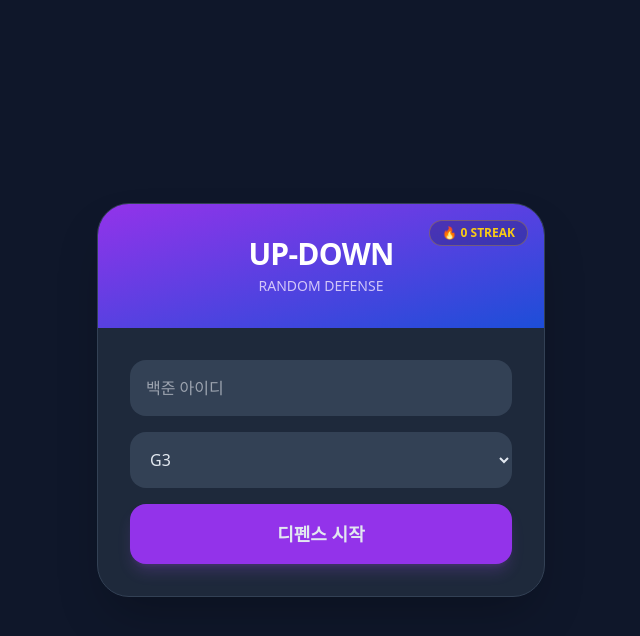
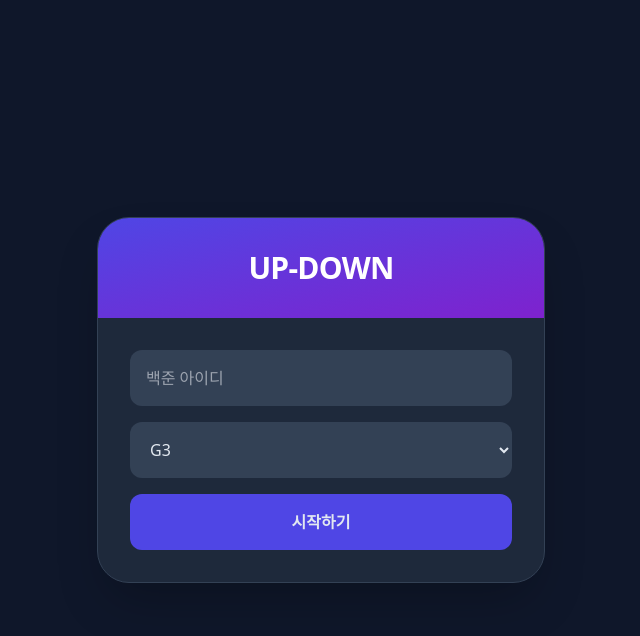
Before and after one commit to coding04291-beep/randi, a Flask app: page / in a window 1280 px wide. Shown: the top 636 px of the page, without its empty margins (319-959 px from the left). Run offline with Flask 3, Linux system fonts and the light colour scheme; some libraries are stand-ins or nearby versions.

Commit message:
Update index.html

```diff
--- a/templates/index.html
+++ b/templates/index.html
@@ -2,199 +2,118 @@
 <html lang="ko">
 <head>
     <meta charset="UTF-8">
-    <meta name="viewport" content="width=device-width, initial-scale=1.0">
-    <title>백준 업다운 랜디 - 파이널</title>
+    <title>업다운 랜디 배포판</title>
     <script src="https://cdn.tailwindcss.com"></script>
     <style>
-        .tier-glow { text-shadow: 0 0 15px rgba(168, 85, 247, 0.4); }
-        .progress-bar { transition: width 1s linear; }
+        .glow { text-shadow: 0 0 10px rgba(168, 85, 247, 0.5); }
     </style>
 </head>
 <body class="bg-[#0f172a] text-slate-200 min-h-screen flex items-center justify-center p-4">
 
     <div class="w-full max-w-md bg-[#1e293b] rounded-[2rem] shadow-2xl border border-slate-700 overflow-hidden">
-        <div class="bg-gradient-to-br from-purple-600 to-blue-700 p-8 text-center relative">
-            <div id="streak-container" class="absolute top-4 right-4 bg-black/20 px-3 py-1 rounded-full text-xs font-bold text-yellow-400 border border-yellow-500/30">
-                🔥 <span id="streak-count">0</span> STREAK
-            </div>
-            <h1 class="text-3xl font-black tracking-tight text-white mb-1">UP-DOWN</h1>
-            <p class="text-purple-100 text-sm font-medium opacity-80">RANDOM DEFENSE</p>
+        <div class="bg-gradient-to-br from-indigo-600 to-purple-700 p-8 text-center">
+            <h1 class="text-3xl font-black text-white tracking-tight">UP-DOWN</h1>
+            <div id="streak-ui" class="hidden mt-2 text-yellow-400 font-bold">🔥 STREAK: <span id="streak-count">0</span></div>
         </div>
 
         <div class="p-8">
             <div id="setup-area" class="space-y-4">
-                <input id="handle" type="text" placeholder="백준 아이디"
-                       class="w-full bg-[#334155] border-none rounded-2xl p-4 outline-none focus:ring-2 ring-purple-500 transition">
-                <select id="start-tier" class="w-full bg-[#334155] border-none rounded-2xl p-4 outline-none focus:ring-2 ring-purple-500"></select>
-                <button onclick="startGame()" class="w-full bg-purple-600 hover:bg-purple-500 py-4 rounded-2xl font-bold text-lg shadow-lg shadow-purple-500/20 transition-all active:scale-95">
-                    디펜스 시작
-                </button>
+                <input id="handle" type="text" placeholder="백준 아이디" class="w-full bg-[#334155] border-none rounded-xl p-4 outline-none focus:ring-2 ring-indigo-500">
+                <select id="start-tier" class="w-full bg-[#334155] border-none rounded-xl p-4 outline-none focus:ring-2 ring-indigo-500"></select>
+                <button onclick="startGame()" class="w-full bg-indigo-600 hover:bg-indigo-500 py-4 rounded-xl font-bold">시작하기</button>
             </div>
 
             <div id="game-area" class="hidden space-y-6">
                 <div class="flex justify-between items-end">
                     <div>
-                        <p class="text-slate-400 text-xs font-bold uppercase tracking-tighter">Current Level</p>
-                        <h2 id="display-tier" class="text-4xl font-black text-purple-400 tier-glow">G3</h2>
+                        <p class="text-xs text-slate-400 font-bold uppercase">Tier</p>
+                        <h2 id="display-tier" class="text-4xl font-black text-indigo-400 glow">--</h2>
                     </div>
                     <div class="text-right">
-                        <p id="timer-label" class="text-slate-400 text-xs font-bold uppercase tracking-tighter">Time Left</p>
+                        <p class="text-xs text-slate-400 font-bold uppercase">Time</p>
                         <h2 id="timer" class="text-3xl font-mono font-bold text-rose-500">60:00</h2>
                     </div>
                 </div>
 
-                <div class="bg-[#334155] rounded-3xl p-6 border border-slate-600 shadow-inner">
-                    <p id="problem-no" class="text-purple-400 font-mono text-xs mb-1 font-bold tracking-widest uppercase">Problem No. -----</p>
-                    <h3 id="problem-title" class="text-xl font-bold mb-4 leading-tight">문제를 불러오는 중...</h3>
-                    <a id="problem-link" href="#" target="_blank"
-                       class="inline-block bg-[#1e293b] hover:bg-black px-6 py-2 rounded-full text-sm font-bold border border-slate-500 transition-colors">
-                       문제 보러가기 ➔
-                    </a>
+                <div class="bg-[#334155] rounded-2xl p-6 border border-slate-600 text-center">
+                    <p id="prob-no" class="text-xs text-slate-400 mb-1 font-mono uppercase tracking-widest">No. -----</p>
+                    <h3 id="prob-title" class="text-xl font-bold mb-4">문제를 불러오는 중...</h3>
+                    <a id="prob-link" href="#" target="_blank" class="inline-block bg-indigo-500/20 text-indigo-300 px-4 py-2 rounded-lg text-sm font-bold border border-indigo-500/30">문제 열기 ➔</a>
                 </div>
 
                 <div class="grid grid-cols-2 gap-4">
-                    <button onclick="checkSuccess()" class="bg-emerald-600 hover:bg-emerald-500 py-4 rounded-2xl font-bold shadow-lg shadow-emerald-900/20 transition-all active:scale-95">성공 (UP)</button>
-                    <button onclick="giveUp()" class="bg-rose-600 hover:bg-rose-500 py-4 rounded-2xl font-bold shadow-lg shadow-rose-900/20 transition-all active:scale-95">포기 (DOWN)</button>
+                    <button onclick="checkStatus()" class="bg-emerald-600 py-4 rounded-xl font-bold">성공</button>
+                    <button onclick="giveUp()" class="bg-rose-600 py-4 rounded-xl font-bold">포기</button>
                 </div>
-
-                <button onclick="resetWholeGame()" class="w-full text-slate-500 text-xs font-medium hover:text-slate-300 transition underline underline-offset-4">
-                    게임 초기화 및 아이디 변경
-                </button>
             </div>
         </div>
     </div>
 
     <script>
         const TIER_NAMES = ["Unrated", "B5", "B4", "B3", "B2", "B1", "S5", "S4", "S3", "S2", "S1", "G5", "G4", "G3", "G2", "G1", "P5", "P4", "P3", "P2", "P1", "D5", "D4", "D3", "D2", "D1", "R5", "R4", "R3", "R2", "R1"];
-        let timerInterval;
-        const TIME_LIMIT = 3600; // 1시간 (초 단위)
+        let state = JSON.parse(localStorage.getItem('ud_save')) || { isPlaying: false, tier: 13, streak: 0, handle: '', startTime: null, prob: null };
 
-        // 티어 선택창 옵션 자동 생성
         const select = document.getElementById('start-tier');
-        TIER_NAMES.forEach((name, i) => {
-            if(i === 0) return;
-            const opt = new Option(name, i);
-            if(i === 13) opt.selected = true;
-            select.add(opt);
-        });
+        TIER_NAMES.forEach((n, i) => { if(i>0) select.add(new Option(n, i, false, i===13)) });
 
-        // 페이지 로드 시 저장된 데이터 복원
-        window.onload = () => {
-            const saved = localStorage.getItem('ud_defense_save');
-            if(saved) {
-                const data = JSON.parse(saved);
-                if(data.isPlaying) resumeGame(data);
-            }
-        };
+        function save() { localStorage.setItem('ud_save', JSON.stringify(state)); }
 
-        function updateStorage(obj) {
-            const current = JSON.parse(localStorage.getItem('ud_defense_save') || '{}');
-            localStorage.setItem('ud_defense_save', JSON.stringify({...current, ...obj}));
+        window.onload = () => { if(state.isPlaying) renderGame(); };
+
+        async function startGame() {
+            state.handle = document.getElementById('handle').value;
+            state.tier = parseInt(select.value);
+            if(!state.handle) return alert("아이디 입력!");
+            state.isPlaying = true;
+            state.streak = 0;
+            await fetchProblem();
         }
 
-        async function startGame() {
-            const handle = document.getElementById('handle').value.trim();
-            const tier = parseInt(document.getElementById('start-tier').value);
-            if(!handle) return alert("백준 아이디를 입력해주세요!");
-
-            const newState = {
-                handle: handle,
-                currentTier: tier,
-                streak: 0,
-                isPlaying: true,
-                startTime: Math.floor(Date.now() / 1000),
-                currentProblem: null
-            };
-            updateStorage(newState);
-            resumeGame(newState);
-        }
-
-        async function resumeGame(state) {
-            document.getElementById('setup-area').classList.add('hidden');
-            document.getElementById('game-area').classList.remove('hidden');
-            document.getElementById('streak-count').innerText = state.streak;
-            document.getElementById('display-tier').innerText = TIER_NAMES[state.currentTier];
-
-            if(!state.currentProblem) {
-                await fetchNewProblem();
-            } else {
-                renderProblem(state.currentProblem);
-                startTimer(state.startTime);
+        async function fetchProblem() {
+            const res = await fetch(`/get-problem?tier=${state.tier}&handle=${state.handle}`);
+            const data = await res.json();
+            if(data.problemId) {
+                state.prob = data;
+                state.startTime = Date.now();
+                save();
+                renderGame();
             }
         }
 
-        async function fetchNewProblem() {
-            const state = JSON.parse(localStorage.getItem('ud_defense_save'));
-            document.getElementById('problem-title').innerText = "새 문제 찾는 중...";
+        function renderGame() {
+            document.getElementById('setup-area').classList.add('hidden');
+            document.getElementById('game-area').classList.remove('hidden');
+            document.getElementById('streak-ui').classList.remove('hidden');
+            document.getElementById('streak-count').innerText = state.streak;
+            document.getElementById('display-tier').innerText = TIER_NAMES[state.tier];
+            document.getElementById('prob-no').innerText = `No. ${state.prob.problemId}`;
+            document.getElementById('prob-title').innerText = state.prob.titleKo;
+            document.getElementById('prob-link').href = `https://www.acmicpc.net/problem/${state.prob.problemId}`;
 
-            const res = await fetch(`/get-problem?tier=${state.currentTier}&handle=${state.handle}`);
-            const data = await res.json();
-
-            if(data.problemId) {
-                const now = Math.floor(Date.now() / 1000);
-                updateStorage({ currentProblem: data, startTime: now });
-                renderProblem(data);
-                startTimer(now);
-            } else {
-                alert("문제를 찾을 수 없습니다. 티어를 조정하거나 다시 시도하세요.");
-            }
-        }
-
-        function renderProblem(prob) {
-            document.getElementById('problem-no').innerText = `Problem No. ${prob.problemId}`;
-            document.getElementById('problem-title').innerText = prob.titleKo;
-            document.getElementById('problem-link').href = `https://www.acmicpc.net/problem/${prob.problemId}`;
-            document.getElementById('display-tier').innerText = TIER_NAMES[prob.level];
-        }
-
-        function startTimer(startTime) {
-            clearInterval(timerInterval);
-            timerInterval = setInterval(() => {
-                const now = Math.floor(Date.now() / 1000);
-                const elapsed = now - startTime;
-                const remain = TIME_LIMIT - elapsed;
-
-                if(remain <= 0) {
-                    clearInterval(timerInterval);
-                    alert("시간 종료! 티어가 하락합니다.");
-                    giveUp();
-                } else {
-                    const m = Math.floor(remain / 60);
-                    const s = remain % 60;
-                    document.getElementById('timer').innerText = `${m}:${s < 10 ? '0' : ''}${s}`;
-                }
+            clearInterval(window.timerInt);
+            window.timerInt = setInterval(() => {
+                const remain = 3600 - Math.floor((Date.now() - state.startTime) / 1000);
+                if(remain <= 0) { giveUp(); alert("시간 초과!"); }
+                document.getElementById('timer').innerText = `${Math.floor(remain/60)}:${(remain%60).toString().padStart(2,'0')}`;
             }, 1000);
         }
 
-        async function checkSuccess() {
-            const state = JSON.parse(localStorage.getItem('ud_defense_save'));
-            const res = await fetch(`/check-status?handle=${state.handle}&problemId=${state.currentProblem.problemId}`);
+        async function checkStatus() {
+            const res = await fetch(`/check-status?handle=${state.handle}&problemId=${state.prob.problemId}`);
             const data = await res.json();
-
             if(data.solved) {
-                const newTier = Math.min(30, state.currentTier + 1);
-                const newStreak = state.streak + 1;
-                alert(`성공! ${newStreak}연속 문제품! (티어 업: ${TIER_NAMES[newTier]})`);
-                updateStorage({ currentTier: newTier, streak: newStreak, currentProblem: null });
-                fetchNewProblem();
-            } else {
-                alert("아직 풀지 않았거나 Solved.ac에 반영되지 않았습니다.");
-            }
+                state.tier = Math.min(30, state.tier + 1);
+                state.streak++;
+                alert("성공! 티어 업!");
+                await fetchProblem();
+            } else alert("아직 안 풀었거나 반영 중입니다.");
         }
 
         async function giveUp() {
-            const state = JSON.parse(localStorage.getItem('ud_defense_save'));
-            const newTier = Math.max(1, state.currentTier - 1);
-            alert(`포기했습니다... (티어 하락: ${TIER_NAMES[newTier]})`);
-            updateStorage({ currentTier: newTier, streak: 0, currentProblem: null });
-            fetchNewProblem();
-        }
-
-        function resetWholeGame() {
-            if(confirm("모든 스트릭과 진행 상황을 초기화할까요?")) {
-                localStorage.removeItem('ud_defense_save');
-                location.reload();
-            }
+            state.tier = Math.max(1, state.tier - 1);
+            state.streak = 0;
+            alert("포기... 티어 하락.");
+            await fetchProblem();
         }
     </script>
 </body>
```
